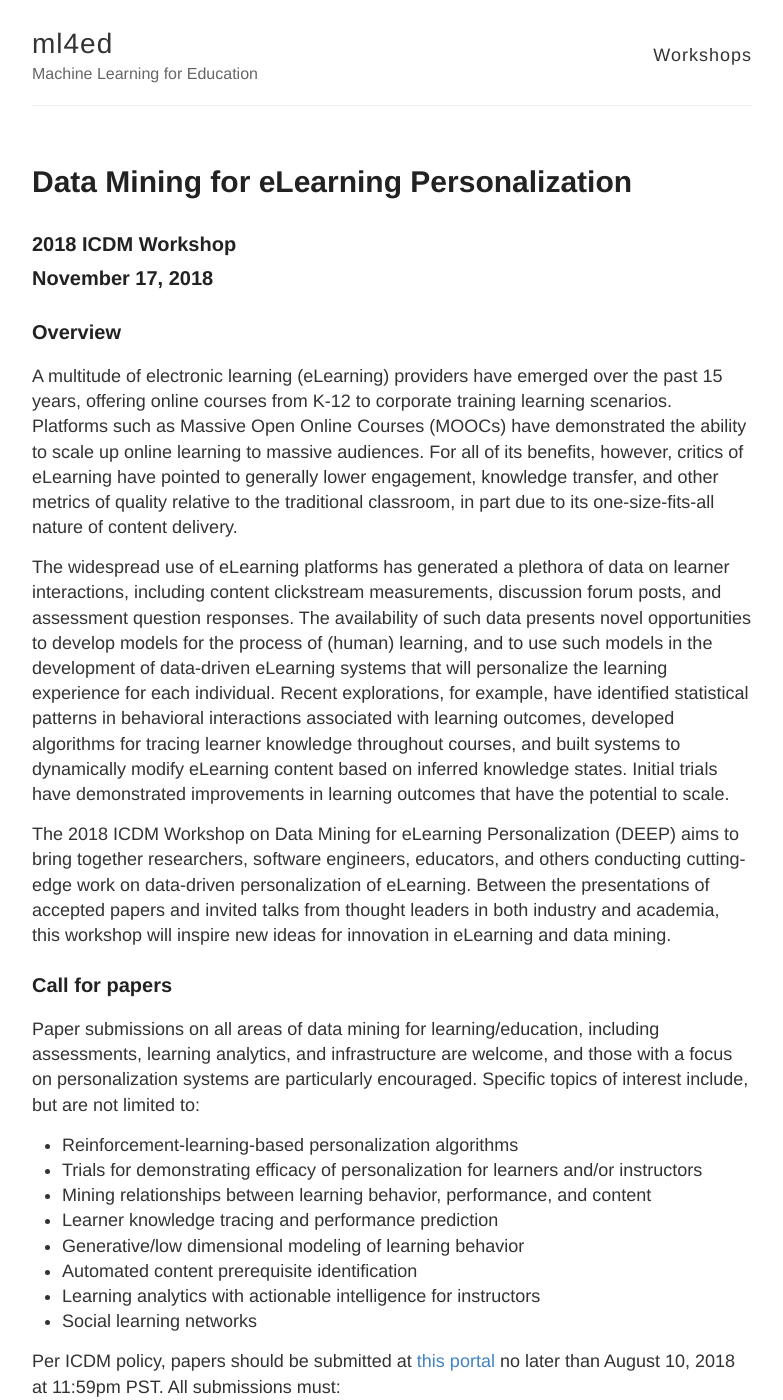
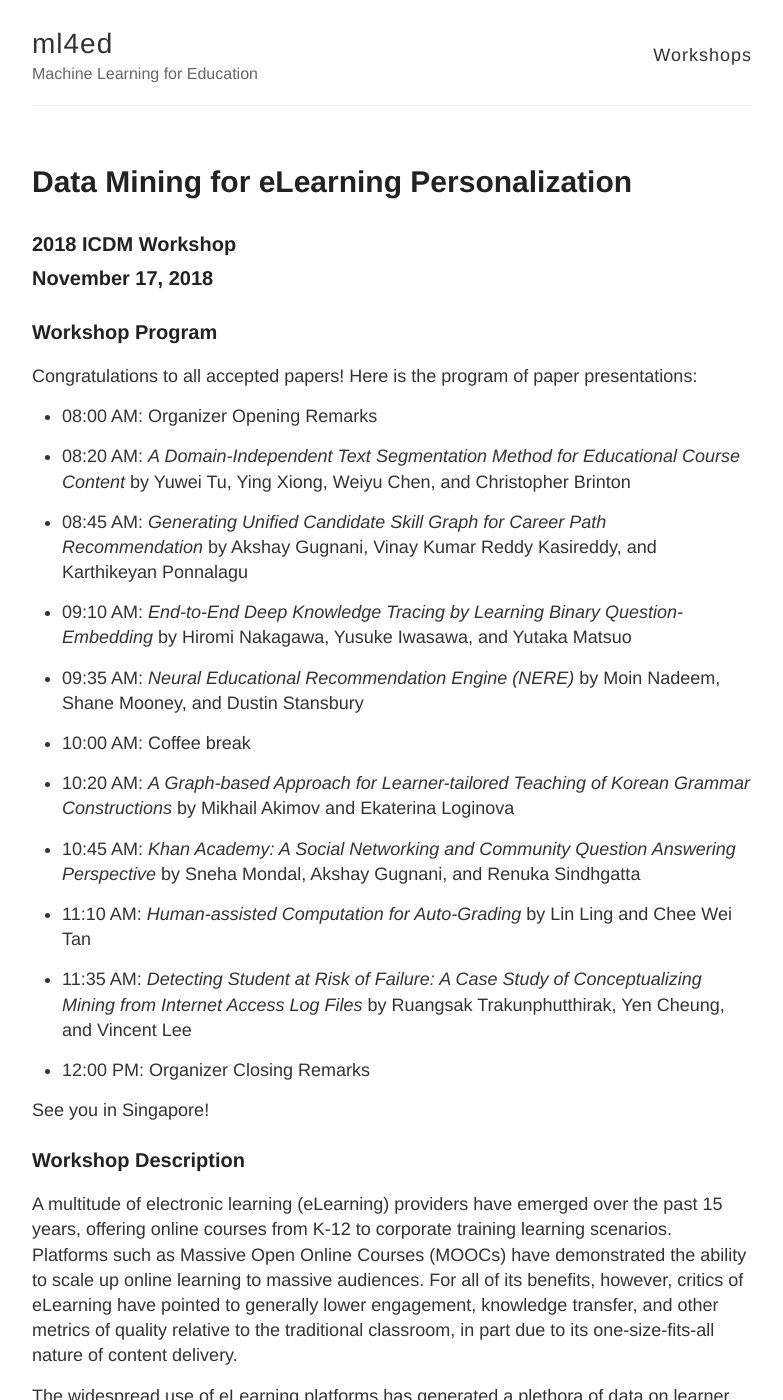
Before and after one commit to ml4ed/ml4ed.github.io, a Jekyll site: the page built from _workshops/2018-icdm-workshop.md, in a window 1280 px wide and 1400 px high. Shown: the whole window, without its empty margins (248-1031 px from the left). Built offline with Jekyll 4.4.1, drawn with Linux system fonts in a browser that asks for light colours; some of the changed text lies outside the part shown.

Commit message:
Update 2018-icdm-workshop.md

```diff
--- a/_workshops/2018-icdm-workshop.md
+++ b/_workshops/2018-icdm-workshop.md
@@ -6,13 +6,46 @@ date: November 17, 2018
 permalink: /2018-icdm-workshop/
 ---
 
-### Overview
+### Workshop Program
+Congratulations to all accepted papers! Here is the program of paper presentations:
+
+* 08:00 AM: Organizer Opening Remarks
+
+* 08:20 AM: *A Domain-Independent Text Segmentation Method for Educational Course Content* by Yuwei Tu, Ying Xiong, Weiyu Chen, and Christopher Brinton
+
+* 08:45 AM: *Generating Unified Candidate Skill Graph for Career Path Recommendation* by Akshay Gugnani, Vinay Kumar Reddy Kasireddy, and Karthikeyan Ponnalagu
+
+* 09:10 AM: *End-to-End Deep Knowledge Tracing by Learning Binary Question-Embedding* by Hiromi Nakagawa, Yusuke Iwasawa, and Yutaka Matsuo
+
+* 09:35 AM: *Neural Educational Recommendation Engine (NERE)* by Moin Nadeem, Shane Mooney, and Dustin Stansbury
+
+* 10:00 AM: Coffee break
+
+* 10:20 AM: *A Graph-based Approach for Learner-tailored Teaching of Korean Grammar Constructions* by Mikhail Akimov and Ekaterina Loginova
+
+* 10:45 AM: *Khan Academy: A Social Networking and Community Question Answering Perspective* by Sneha Mondal, Akshay Gugnani, and Renuka Sindhgatta
+
+* 11:10 AM: *Human-assisted Computation for Auto-Grading* by Lin Ling and Chee Wei Tan
+
+* 11:35 AM: *Detecting Student at Risk of Failure: A Case Study of Conceptualizing Mining from Internet Access Log Files* by Ruangsak Trakunphutthirak, Yen Cheung, and Vincent Lee
+
+* 12:00 PM: Organizer Closing Remarks
+
+See you in Singapore!
+
+
+
+
+
+### Workshop Description
 
 A multitude of electronic learning (eLearning) providers have emerged over the past 15 years, offering online courses from K-12 to corporate training learning scenarios. Platforms such as Massive Open Online Courses (MOOCs) have demonstrated the ability to scale up online learning to massive audiences. For all of its benefits, however, critics of eLearning have pointed to generally lower engagement, knowledge transfer, and other metrics of quality relative to the traditional classroom, in part due to its one-size-fits-all nature of content delivery.
 
 The widespread use of eLearning platforms has generated a plethora of data on learner interactions, including content clickstream measurements, discussion forum posts, and assessment question responses. The availability of such data presents novel opportunities to develop models for the process of (human) learning, and to use such models in the development of data-driven eLearning systems that will personalize the learning experience for each individual. Recent explorations, for example, have identified statistical patterns in behavioral interactions associated with learning outcomes, developed algorithms for tracing learner knowledge throughout courses, and built systems to dynamically modify eLearning content based on inferred knowledge states. Initial trials have demonstrated improvements in learning outcomes that have the potential to scale.
 
 The 2018 ICDM Workshop on Data Mining for eLearning Personalization (DEEP) aims to bring together researchers, software engineers, educators, and others conducting cutting-edge work on data-driven personalization of eLearning. Between the presentations of accepted papers and invited talks from thought leaders in both industry and academia, this workshop will inspire new ideas for innovation in eLearning and data mining.
+
+
 
 ### Call for papers
 
@@ -43,3 +76,4 @@ By the unique ICDM tradition, all accepted workshop papers will be published in
 * Andrew S. Lan (Princeton University)
 * Emily Glassberg Sands (Coursera Inc.)
 * Richard Baraniuk (Rice University)
+* Chee Wei Tan (City University of Hong Kong)
```
